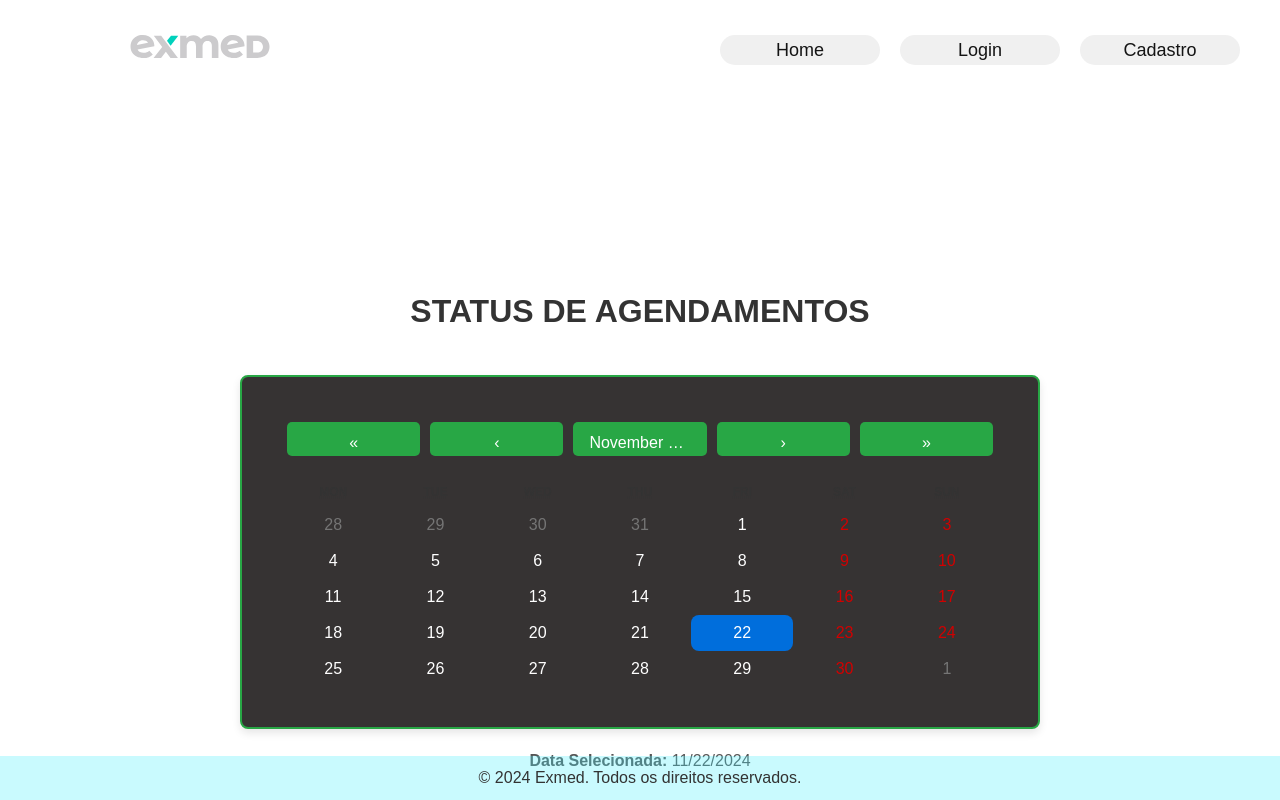
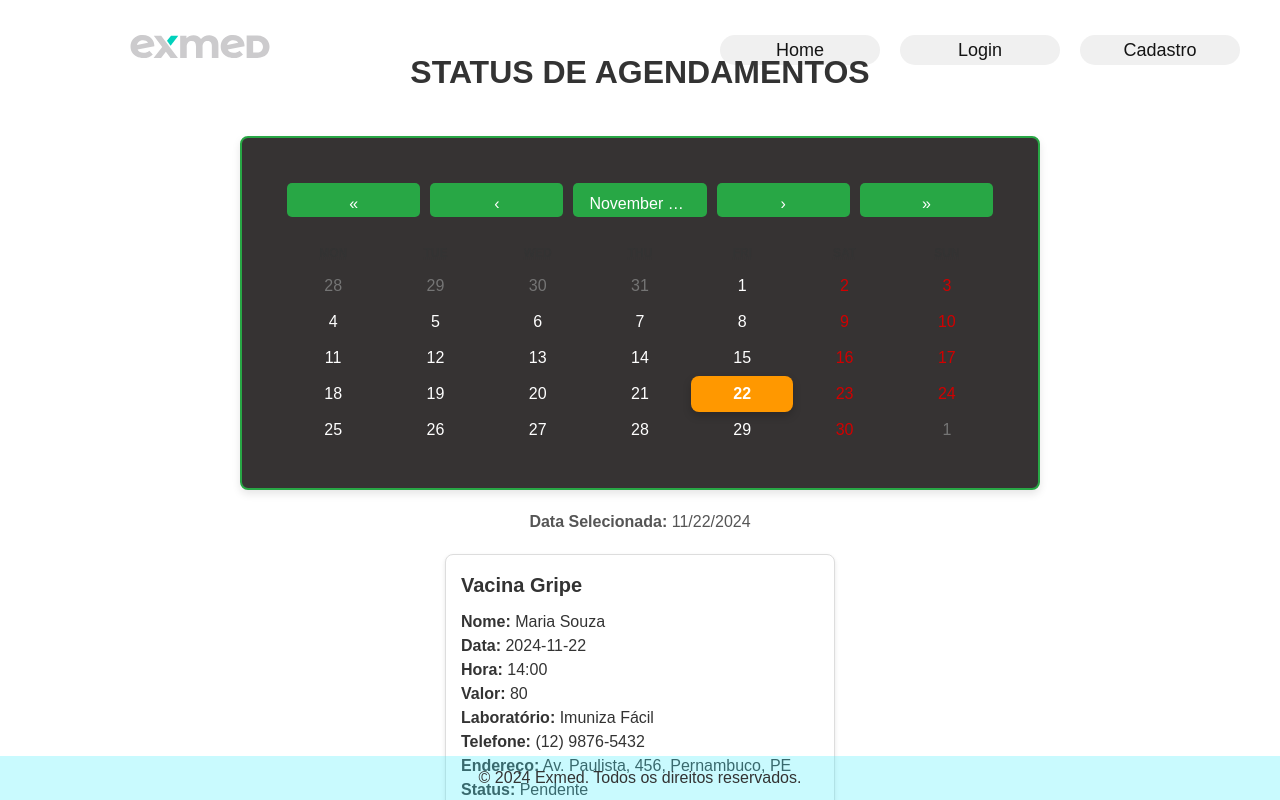
Before and after one commit to Shellbaka/projetoexmed, a React (Vite) app: page /agendamentos in a window 1280 px wide. Shown: the top 800 px of the page. Built offline with nearby package versions, Linux system fonts and the light colour scheme.

Commit message:
Mudei mais algumas coisas, atualizei uns dados só falta mesmo atualizar os dados recebidos em Atendidos.jsx

```diff
--- a/src/pages/Agendamentos/Agendamentos.css
+++ b/src/pages/Agendamentos/Agendamentos.css
@@ -65,6 +65,22 @@ h2 {
 .react-calendar__navigation button:hover {
   background-color: #218838;
 }
+
+/* Estilo para o dia atual no calendário */
+.react-calendar__tile--now {
+  background-color: #ff9800; /* Laranja escuro */
+  color: white;
+  border-radius: 8px;
+  font-weight: bold;
+  box-shadow: 0 4px 8px rgba(0, 0, 0, 0.2);
+}
+
+.react-calendar__tile--now:hover {
+  background-color: #e68900; /* Tom mais escuro para hover */
+  color: white;
+}
+
+
 
 .react-calendar__navigation__label {
   font-size: 18px;
--- a/src/pages/Agendamentos/Agendamentos.jsx
+++ b/src/pages/Agendamentos/Agendamentos.jsx
@@ -1,4 +1,4 @@
-import React, { useState, useEffect } from 'react';
+import React, { useState } from 'react';
 import Calendar from 'react-calendar';
 import 'react-calendar/dist/Calendar.css'; // Importa o CSS do calendário
 import './Agendamentos.css';
@@ -7,21 +7,79 @@ function Agendamentos() {
   const [agendamentos, setAgendamentos] = useState([
     {
       id: 1,
-      tipo: 'Exame 1',
+      tipo: 'Vacina Variola',
+      nome: 'João Silva',
       data: '2024-11-21',
       hora: '10:00',
-      nome: 'João Silva',
+      laboratorio: 'Lab Vida',
+      valor: 170.00,
       telefone: '1234567890',
+      endereco: 'Rua Lopes de Carvalho, 308, Pernambuco, PE',
       status: 'Pendente',
       motivoNegado: '',
     },
     {
       id: 2,
-      tipo: 'Exame 2',
+      tipo: 'Exames Gerais',
+      nome: 'Maria Oliveira',
       data: '2024-11-21',
       hora: '14:00',
-      nome: 'Maria Oliveira',
+      valor: 300.00,
+      laboratorio: 'Lab 8',
       telefone: '0987654321',
+      endereco: 'Av.recife, 92, Pernambuco, PE',
+      status: 'Pendente',
+      motivoNegado: '',
+    },
+    {
+      id: 3,
+      tipo: 'Exame de Fezes e Urina',
+      nome: 'Roberto Carlos',
+      data: '2024-11-21',
+      hora: '15:00',
+      valor: 100.0,
+      laboratorio: 'Lab 8',
+      telefone: '(55) 1214-2112',
+      endereco: 'Av.Norte, 123, Pernambuco, PE',
+      status: 'Pendente',
+      motivoNegado: '',
+    },
+    {
+      id: 4,
+      tipo: 'Hepatite B',
+      nome: 'João Silva',
+      data: '2024-11-25',
+      hora: '10:00',
+      valor: 150.0,
+      laboratorio: 'Lab Vida',
+      telefone: '(81) 8155-3382',
+      endereco: 'Rua Florencio Pessoa, 314, Pernambuco, PE',
+      status: 'Pendente',
+      motivoNegado: '',
+    },
+    {
+      id: 5,
+      tipo: 'Radiologista',
+      nome: 'Cleber Freitas',
+      data: '2024-11-23',
+      hora: '13:00',
+      valor: 200.0,
+      laboratorio: 'Radiofácil',
+      telefone: '(11) 1234-5678',
+      endereco: 'Rua das Flores, 255, Pernambuco, PE',
+      status: 'Pendente',
+      motivoNegado: '',
+    },
+    {
+      id: 6,
+      tipo: 'Vacina Gripe',
+      nome: 'Maria Souza',
+      data: '2024-11-22',
+      hora: '14:00',
+      valor: 80.0,
+      laboratorio: 'Imuniza Fácil',
+      telefone: '(12) 9876-5432',
+      endereco: 'Av. Paulista, 456, Pernambuco, PE',
       status: 'Pendente',
       motivoNegado: '',
     },
@@ -85,10 +143,13 @@ function Agendamentos() {
         {atendimentosFiltrados.map((agendamento) => (
           <div key={agendamento.id} className="agendamento-card">
             <h3>{agendamento.tipo}</h3>
+            <p><strong>Nome:</strong> {agendamento.nome}</p>
             <p><strong>Data:</strong> {agendamento.data}</p>
             <p><strong>Hora:</strong> {agendamento.hora}</p>
-            <p><strong>Nome:</strong> {agendamento.nome}</p>
+            <p><strong>Valor:</strong> {agendamento.valor}</p>
+            <p><strong>Laboratório:</strong> {agendamento.laboratorio}</p>
             <p><strong>Telefone:</strong> {agendamento.telefone}</p>
+            <p><strong>Endereço:</strong> {agendamento.endereco}</p>
             <p><strong>Status:</strong> {agendamento.status}</p>
 
             {agendamento.status === 'Pendente' && (
@@ -100,12 +161,6 @@ function Agendamentos() {
                 >
                   Recusar
                 </button>
-                {agendamento.status === 'Negado' && (
-                  <div>
-                    <strong>Negado por:</strong> {agendamento.motivoNegado}
-                  </div>
-                )}
-                {agendamento.status === 'Pendente' && (
                 <div>
                   <input
                     type="text"
@@ -121,7 +176,6 @@ function Agendamentos() {
                     Confirmar Recusa
                   </button>
                 </div>
-                )}
               </>
             )}
           </div>
```
Lines whose indentation alone changed are shown as unchanged.
